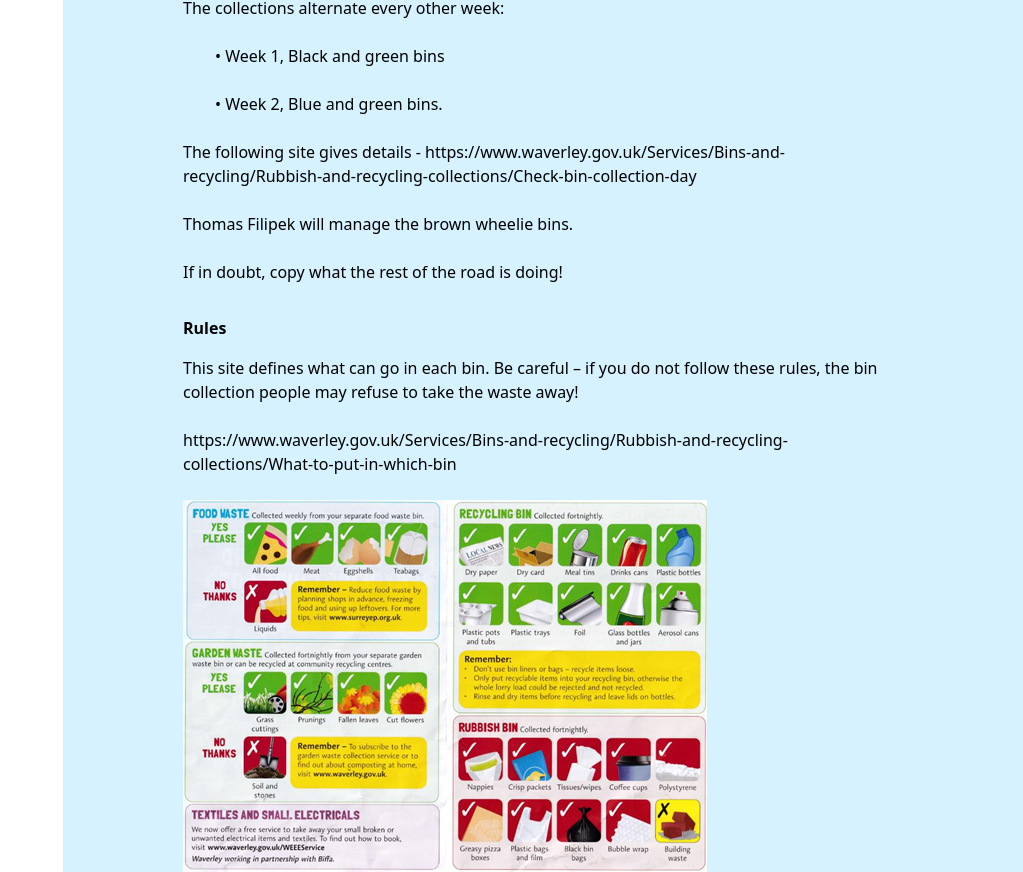
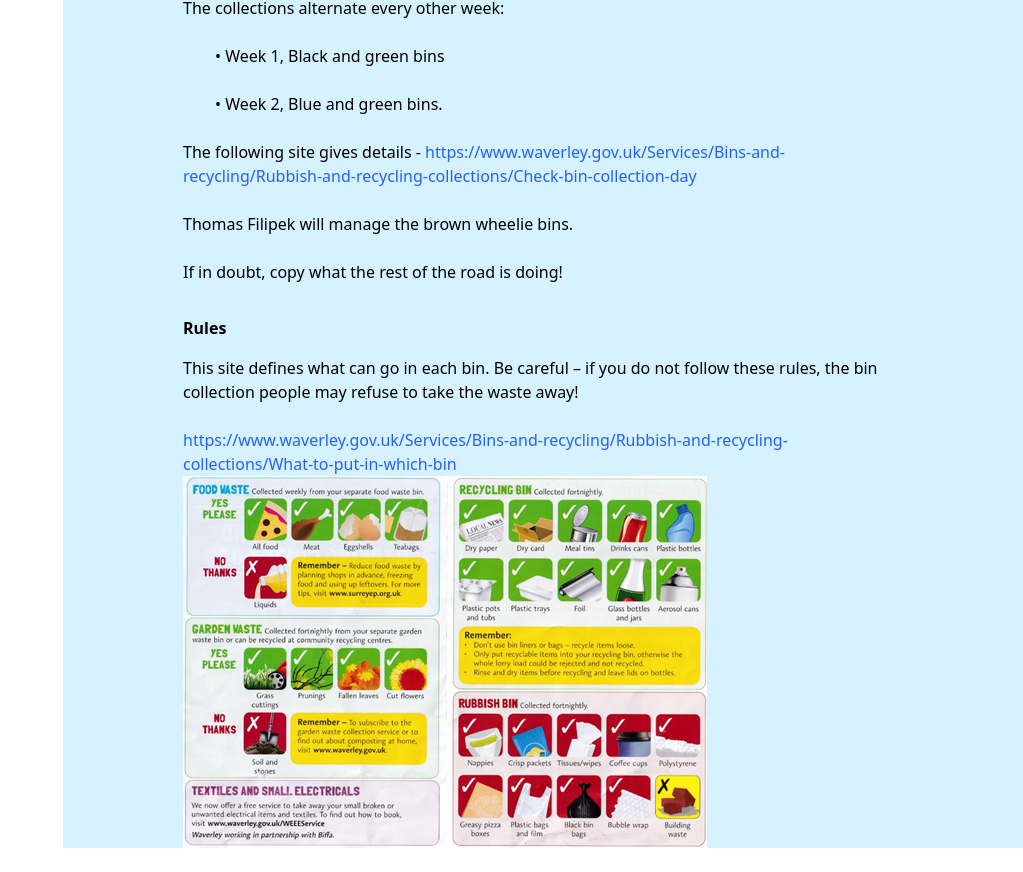
Before and after one commit to ConjecturesandRefutations/Four-Elms, a React (Create React App) app: page /waste in a window 1280 px wide. Shown: the part 812-1684 px from the top of the page, without its empty margins (257-1280 px from the left). After the commit the page ends 1660 px from the top, so only its background shows below. Built offline with nearby package versions, Linux system fonts and the light colour scheme.

Commit message:
a lot of the new content added

```diff
--- a/src/pages/Waste.js
+++ b/src/pages/Waste.js
@@ -77,7 +77,15 @@ return(
 </ul>
 
 <br/>
-<p>{lang==='english' ? 'The following site gives details - https://www.waverley.gov.uk/Services/Bins-and-recycling/Rubbish-and-recycling-collections/Check-bin-collection-day' : 'El siguiente sitio brinda detalles: https://www.waverley.gov.uk/Services/Bins-and-recycling/Rubbish-and-recycling-collections/Check-bin-collection-day'}</p>
+<p>
+  {lang==='english' ?
+    `The following site gives details - ` :
+    `El siguiente sitio brinda detalles: `
+  }
+  <a class='text-blue-600' target="_blank" href='https://www.waverley.gov.uk/Services/Bins-and-recycling/Rubbish-and-recycling-collections/Check-bin-collection-day'>
+    https://www.waverley.gov.uk/Services/Bins-and-recycling/Rubbish-and-recycling-collections/Check-bin-collection-day
+  </a>
+</p>
 <br/>
 <p>{lang==='english' ? 'Thomas Filipek will manage the brown wheelie bins.' : 'Thomas Filipek gestionará los contenedores marrones con ruedas.'}</p>
 <br/>
@@ -87,7 +95,9 @@ return(
 <h2 class='text-l font-bold mb-4 mt-8'> {lang==='english' ? `Rules` : 'Normas'} </h2>
 <p>{lang==='english' ? 'This site defines what can go in each bin. Be careful – if you do not follow these rules, the bin collection people may refuse to take the waste away!' : 'Este sitio define lo que puede ir en cada contenedor. Tenga cuidado: si no sigue estas reglas, ¡la gente de recolección de basura puede negarse a llevarse los desechos!'}</p>
 <br/>
-<p>{lang==='english' ? 'https://www.waverley.gov.uk/Services/Bins-and-recycling/Rubbish-and-recycling-collections/What-to-put-in-which-bin' : 'https://www.waverley.gov.uk/Services/Bins-and-recycling/Rubbish-and-recycling-collections/What-to-put-in-which-bin'}</p>
+
+
+<a class='text-blue-600' target="_blank" href='https://www.waverley.gov.uk/Services/Bins-and-recycling/Rubbish-and-recycling-collections/What-to-put-in-which-bin'>https://www.waverley.gov.uk/Services/Bins-and-recycling/Rubbish-and-recycling-collections/What-to-put-in-which-bin</a>
 
 <br/>
 <img src={Bins} alt='bins'/>
```
